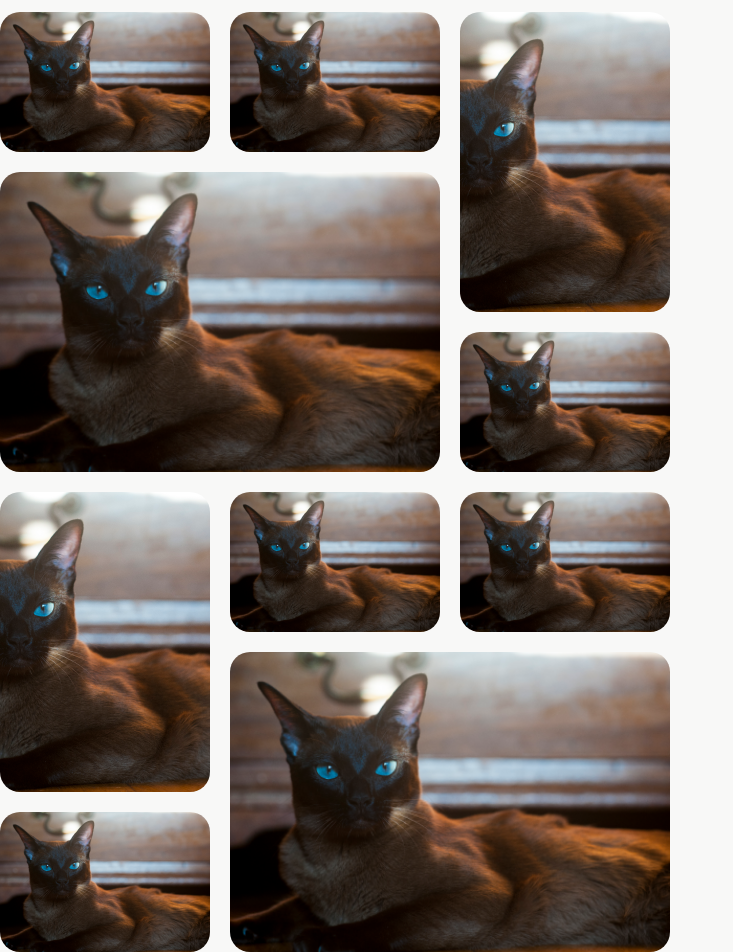
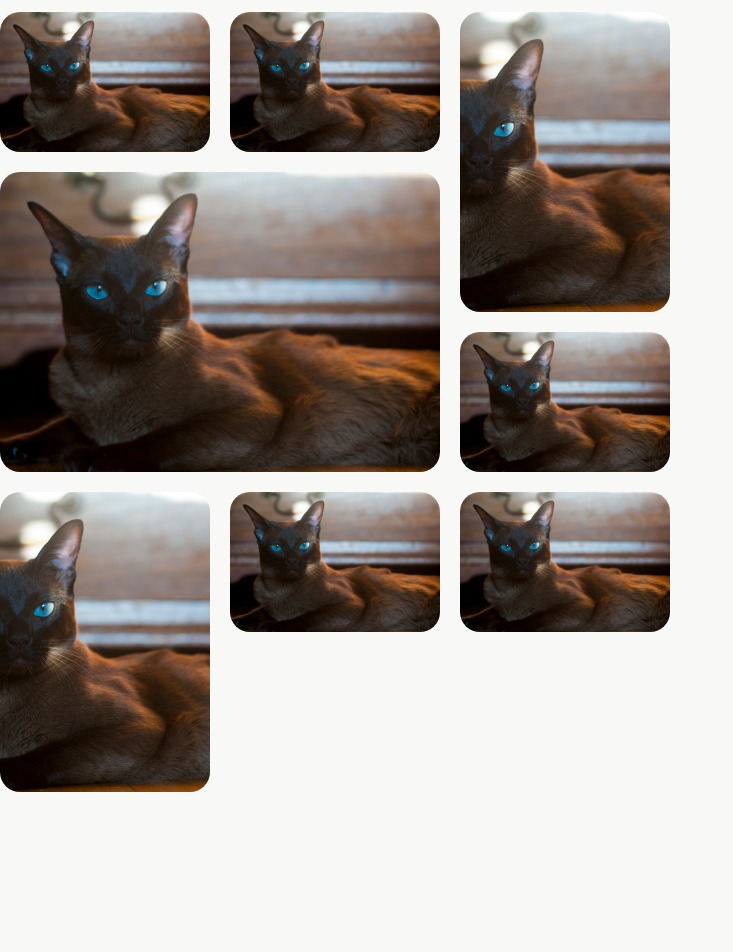
Before and after one commit to Denys-Lytvynenko/cats-app, a React (Vite) app: page / in a window 1280 px wide. Shown: the part 468-1420 px from the top of the page, without its empty margins (0-733 px from the left). Built offline with nearby package versions, Linux system fonts and the light colour scheme.

Commit message:
add gallery tile component

```diff
--- a/src/components/GalleryGrid/index.tsx
+++ b/src/components/GalleryGrid/index.tsx
@@ -1,6 +1,8 @@
-import React, { FC, useMemo } from "react";
+import { FC, useMemo } from "react";
 
 import { GalleryGridProps } from "./types";
+
+import GalleryTile from "../GalleryTile";
 
 import cat from "@assets/images/cat.png";
 
@@ -8,80 +10,44 @@ import "./styles.scss";
 
 const GalleryGrid: FC<GalleryGridProps> = ({}) => {
     const tiles = useMemo(() => {
-        const data = Array(15);
+        const data = Array(13);
 
-        let items = [];
-        let test = [];
+        let rows = [];
+        let row = [];
 
         for (let i = 1; i <= data.length; i++) {
-            test.push(i);
+            row.push(
+                <GalleryTile
+                    key={i}
+                    href="#"
+                    image={cat}
+                    name="cat"
+                    className="gallery__item"
+                />
+            );
 
             if (i % 5 === 0) {
-                items.push(test);
-                test = [];
+                rows.push(
+                    <div key={rows.length} className="gallery__wrapper">
+                        {row}
+                    </div>
+                );
+                row = [];
+            }
+
+            if (i === data.length) {
+                rows.push(
+                    <div key={rows.length} className="gallery__wrapper">
+                        {row}
+                    </div>
+                );
             }
         }
 
-        return items;
+        return rows;
     }, []);
 
-    console.log(tiles);
-
-    return (
-        <div className="gallery">
-            <div className="gallery__wrapper">
-                <figure className="gallery__item">
-                    <img src={cat} className="gallery__image" alt="" />
-                </figure>
-                <figure className="gallery__item">
-                    <img src={cat} className="gallery__image" alt="" />
-                </figure>
-                <figure className="gallery__item">
-                    <img src={cat} className="gallery__image" alt="" />
-                </figure>
-                <figure className="gallery__item">
-                    <img src={cat} className="gallery__image" alt="" />
-                </figure>
-                <figure className="gallery__item">
-                    <img src={cat} className="gallery__image" alt="" />
-                </figure>
-            </div>
-            <div className="gallery__wrapper">
-                <figure className="gallery__item">
-                    <img src={cat} className="gallery__image" alt="" />
-                </figure>
-                <figure className="gallery__item">
-                    <img src={cat} className="gallery__image" alt="" />
-                </figure>
-                <figure className="gallery__item">
-                    <img src={cat} className="gallery__image" alt="" />
-                </figure>
-                <figure className="gallery__item">
-                    <img src={cat} className="gallery__image" alt="" />
-                </figure>
-                <figure className="gallery__item">
-                    <img src={cat} className="gallery__image" alt="" />
-                </figure>
-            </div>
-            <div className="gallery__wrapper">
-                <figure className="gallery__item">
-                    <img src={cat} className="gallery__image" alt="" />
-                </figure>
-                <figure className="gallery__item">
-                    <img src={cat} className="gallery__image" alt="" />
-                </figure>
-                <figure className="gallery__item">
-                    <img src={cat} className="gallery__image" alt="" />
-                </figure>
-                <figure className="gallery__item">
-                    <img src={cat} className="gallery__image" alt="" />
-                </figure>
-                <figure className="gallery__item">
-                    <img src={cat} className="gallery__image" alt="" />
-                </figure>
-            </div>
-        </div>
-    );
+    return <div className="gallery">{tiles}</div>;
 };
 
 export default GalleryGrid;
--- a/src/components/GalleryGrid/styles.scss
+++ b/src/components/GalleryGrid/styles.scss
@@ -26,10 +26,6 @@
     }
 
     &__item {
-        background-color: $gray;
-        border-radius: 20px;
-        overflow: hidden;
-
         &:first-child {
             grid-area: tile1;
         }
@@ -46,14 +42,8 @@
             grid-area: tile4;
         }
 
-        &:last-child {
+        &:nth-child(5) {
             grid-area: tile5;
         }
     }
-
-    &__image {
-        width: 100%;
-        height: 100%;
-        object-fit: cover;
-    }
 }
--- /dev/null
+++ b/src/components/GalleryTile/index.tsx
@@ -0,0 +1,21 @@
+import { FC } from "react";
+
+import { GalleryTileProps } from "./types";
+import { cn } from "../../utils/classNames";
+
+import "./styles.scss";
+
+const GalleryTile: FC<GalleryTileProps> = ({
+    image,
+    name,
+    href,
+    className,
+}) => {
+    return (
+        <figure className={cn("tile", className)}>
+            <img src={image} className="tile__image" alt={name} />
+        </figure>
+    );
+};
+
+export default GalleryTile;
--- /dev/null
+++ b/src/components/GalleryTile/styles.scss
@@ -0,0 +1,13 @@
+@use "variables" as *;
+
+.tile {
+    background-color: $gray;
+    border-radius: 20px;
+    overflow: hidden;
+
+    &__image {
+        height: 100%;
+        object-fit: cover;
+        width: 100%;
+    }
+}
--- /dev/null
+++ b/src/components/GalleryTile/types.ts
@@ -0,0 +1,6 @@
+export interface GalleryTileProps {
+    image: string;
+    name: string;
+    href: string;
+    className?: string;
+}
```
